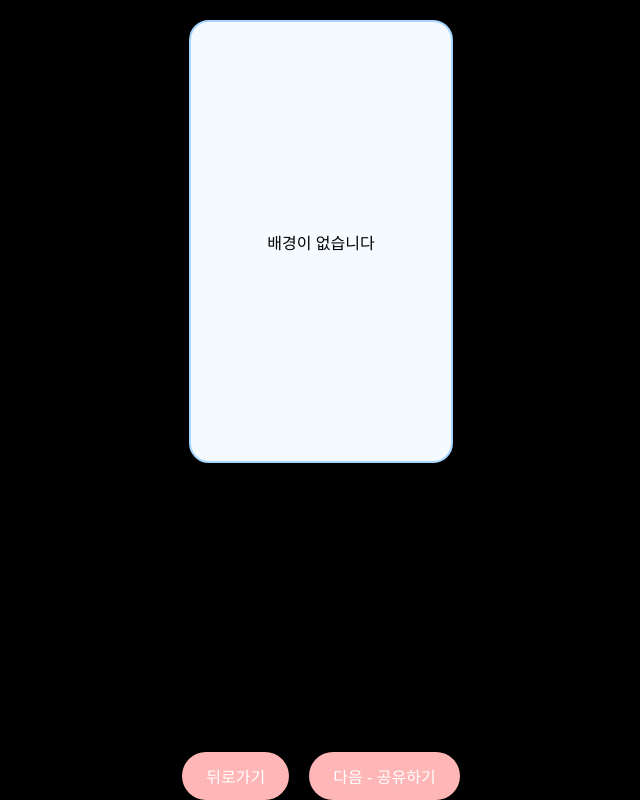
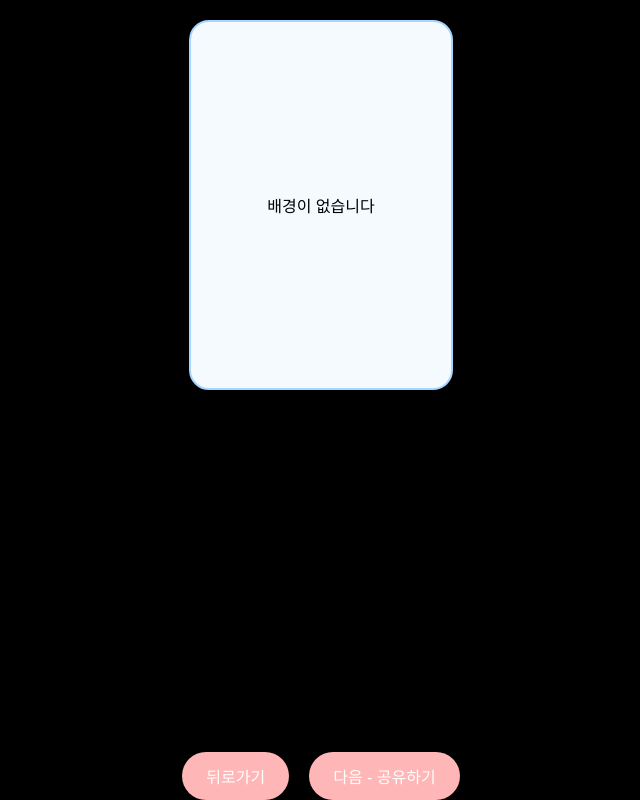
Before and after one commit to xeon-243859/ppongtok-app, a React (Vite) app: page /preview in a window 1280 px wide. Shown: the whole page, without its empty margins (319-959 px from the left). Built offline with nearby package versions, Linux system fonts and the light colour scheme.

Commit message:
🧩 PreviewPage mediaType 로직 개선 + 이미지 배경 출력 + moving-box 사이즈 안정화

```diff
--- a/src/pages/PreviewPage.css
+++ b/src/pages/PreviewPage.css
@@ -18,8 +18,8 @@
 }
 
 .moving-box {
-  width: 50%;
-  height: 60%;
+  width: 80%;
+  height: 50%;
   position: relative;         /* ✅ 자식 요소 기준 설정 */
 }
 
```
